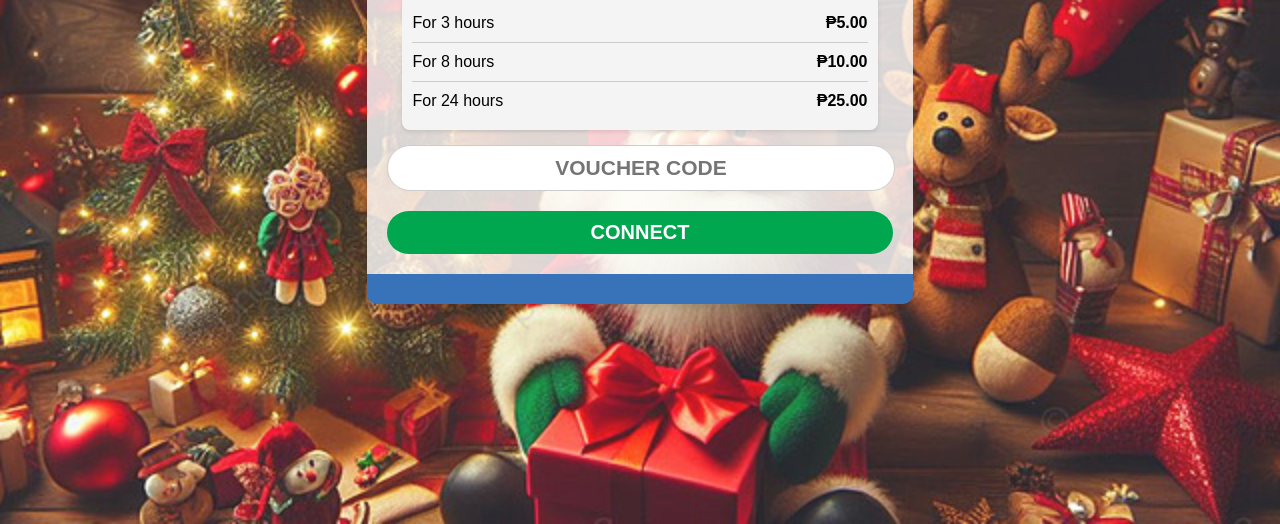
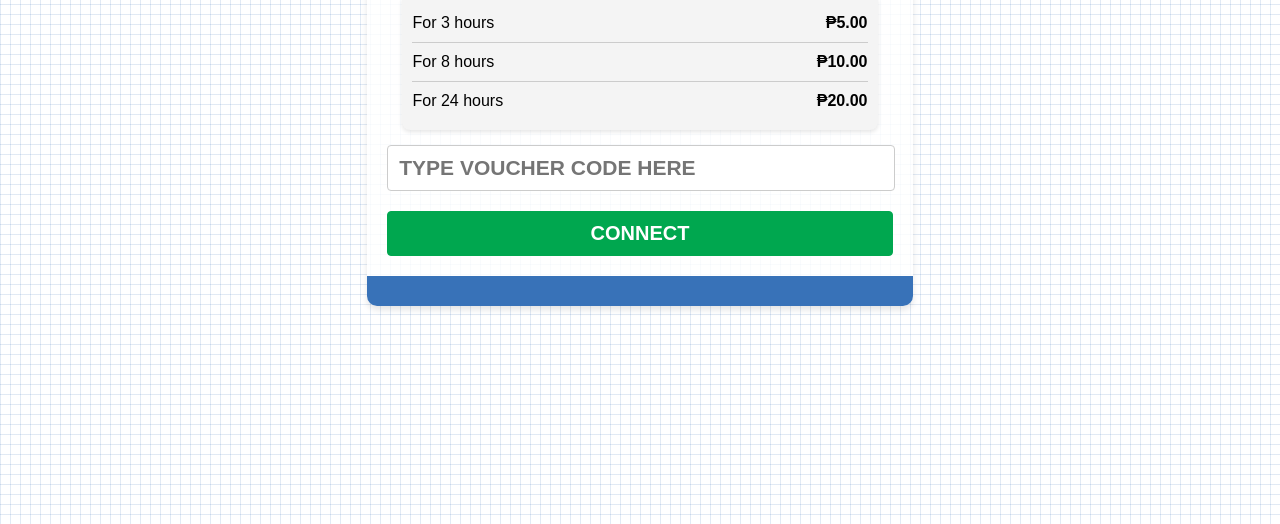
Before and after one commit to yowgerald/omada-custom-portal, a plain HTML site: page index.html in a window 1280 px wide. Shown: the part 276-800 px from the top of the page. Drawn offline with Linux system fonts and the light colour scheme; no server answers.

Commit message:
improve ui

```diff
--- a/index.css
+++ b/index.css
@@ -1,24 +1,8 @@
 body {
 	font-family: Arial, sans-serif;
 	position: relative;
-	background-size: cover;
-	background-position: center;
-	background-attachment: fixed;
-}
-
-body::before {
-	content: '';
-	position: fixed;
-	top: 0;
-	left: 0;
-	width: 100%;
-	height: 100%;
-	background-image: url("bg.jpg");
-	background-size: cover;
-	background-position: center;
-	background-attachment: fixed;
-	z-index: -1;
-	opacity: 0.9;
+	background-image: linear-gradient(rgba(56,114,184,.15) 1px, transparent 1px), linear-gradient(90deg, rgba(56,114,184,.15) 1px, transparent 1px);
+	background-size: 10px 10px;
 }
 
 .container {
@@ -76,8 +60,8 @@ input[type="number"] {
 	width: calc(100% - 22px);
 	padding: 10px 11px;
 	border: 1px solid #ccc;
-	border-radius: 100px;
-	text-align: center;
+	border-radius: 4px;
+	text-align: left;
 	font-size: 21px;
 	font-weight: bolder;
 }
@@ -85,10 +69,10 @@ input[type="number"] {
 #button-login {
 	width: 100%;
 	padding: 10px 0;
-	border: none;
+	border: 1px solid #00A74F;
 	background-color: #00A74F;
 	color: #fff;
-	border-radius: 100px;
+	border-radius: 4px;
 	cursor: pointer;
 	font-size: 20px;
 	font-weight: bolder;
@@ -152,6 +136,10 @@ input[type="number"] {
 		font-size: 14px;
 	}
 
+	input[type="number"] {
+		font-size: 16px;
+	}
+
 	.logo {
 		margin: 15px auto;
 	}
--- a/index.html
+++ b/index.html
@@ -37,7 +37,7 @@
             </div>
             <div class="pricing-item">
                 <span class="pricing-label">For 24 hours</span>
-                <span class="pricing-value">₱25.00</span>
+                <span class="pricing-value">₱20.00</span>
             </div>
         </div>
         <div id="oper-hint" class="oper-hint"></div>
@@ -47,7 +47,7 @@
         </div>
         <form id="login-form">
             <div id="input-voucher" class="input-voucher">
-                <input type="number" maxlength="7" id="voucherCode" name="voucherCode" placeholder="VOUCHER CODE"
+                <input type="number" maxlength="7" id="voucherCode" name="voucherCode" placeholder="TYPE VOUCHER CODE HERE"
                     inputmode="numeric"
                     style="-webkit-appearance: textfield; -moz-appearance: textfield; appearance: textfield;">
             </div>
--- a/index.js
+++ b/index.js
@@ -323,6 +323,11 @@ Ajax.post(
             }
 
             if (isCommited == false) {
+                // Disable button and change text to prevent double click
+                var button = document.getElementById("button-login");
+                button.disabled = true;
+                button.textContent = "LOADING...";
+
                 submitData['clientMac'] = clientMac;
                 submitData['apMac'] = apMac;
                 submitData['gatewayMac'] = gatewayMac;
@@ -347,6 +352,9 @@ Ajax.post(
                             window.location.href = landingUrl;
                             document.getElementById("oper-hint").innerHTML = errorHintMap[data.errorCode];
                         } else {
+                            // Re-enable button on error
+                            button.disabled = false;
+                            button.textContent = "CONNECT";
                             document.getElementById("oper-hint").innerHTML = errorHintMap[data.errorCode];
                         }
                     });
```
